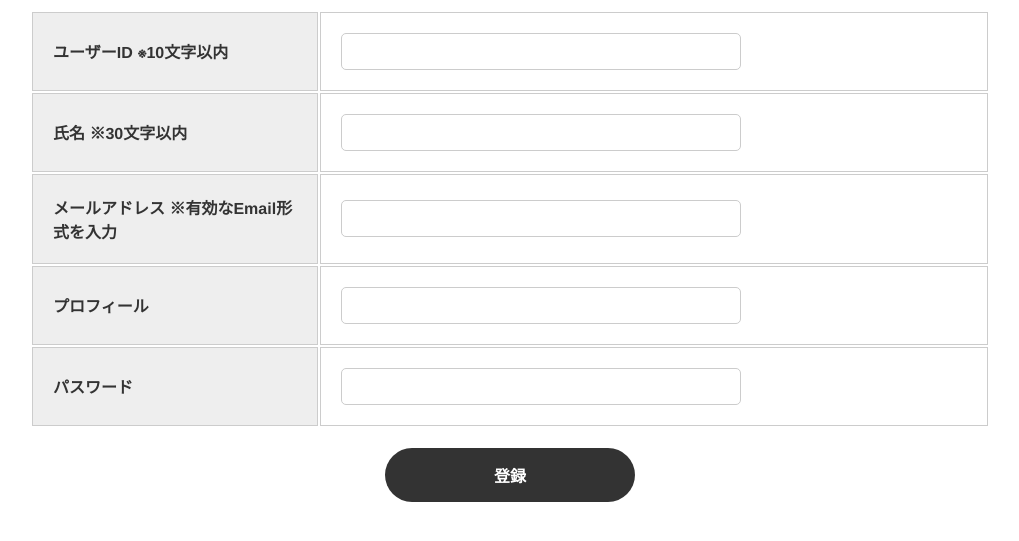
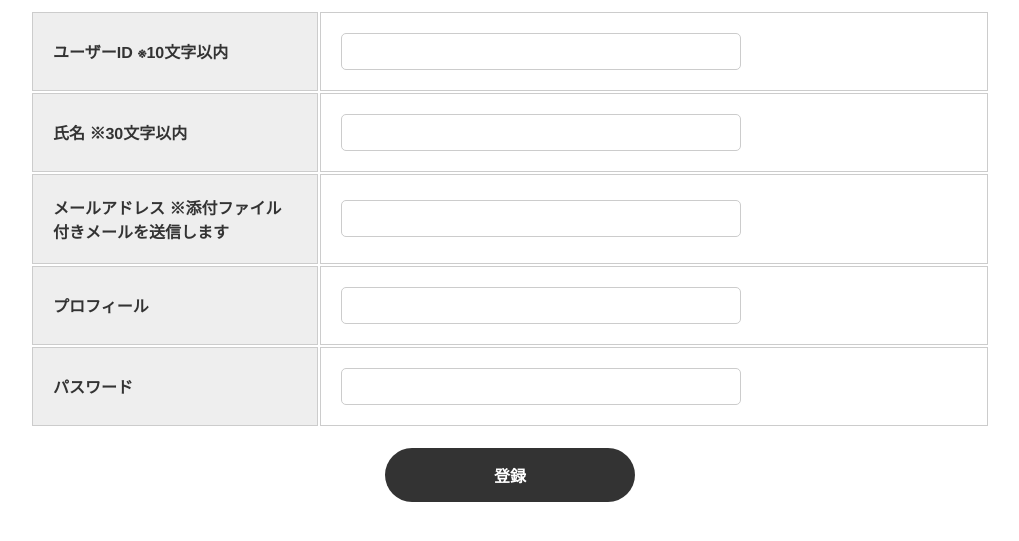
Before and after one commit to Nishida-Yuki-Git/MdScrapingDjangoWeb, a Django app: page /sendPost/create/ in a window 1280 px wide. Shown: the part 170-711 px from the top of the page, without its empty margins (130-1149 px from the left). Run offline with Django 3.2, Linux system fonts and the light colour scheme.

Commit message:
HTML修正

```diff
--- a/sendPost/templates/sendPost/create.html
+++ b/sendPost/templates/sendPost/create.html
@@ -30,7 +30,7 @@
             </td>
           </tr>
           <tr>
-            <th class="contact-item">メールアドレス ※有効なEmail形式を入力</th>
+            <th class="contact-item">メールアドレス ※添付ファイル付きメールを送信します</th>
             <td class="contact-body">
               <input name="email" class="form-text">
             </td>
```
